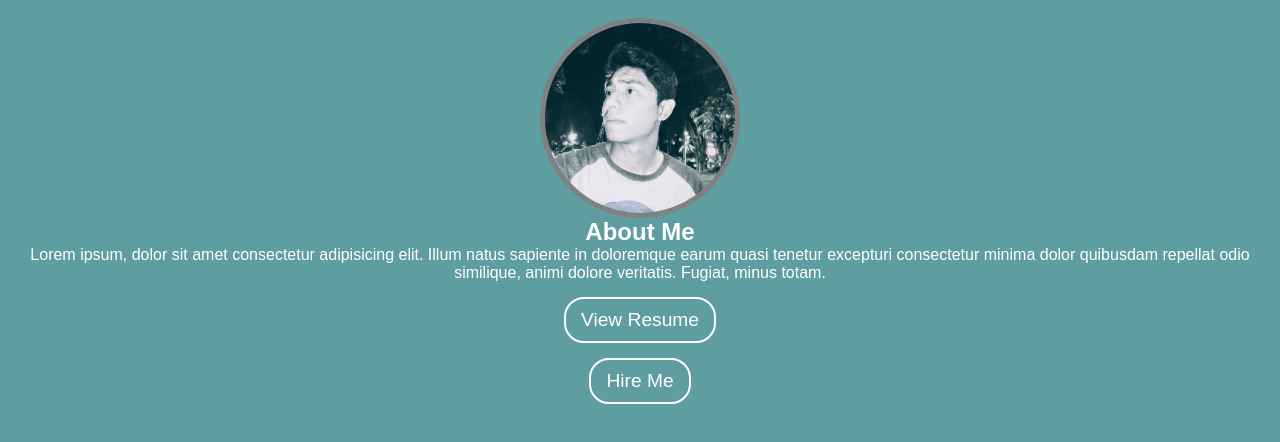
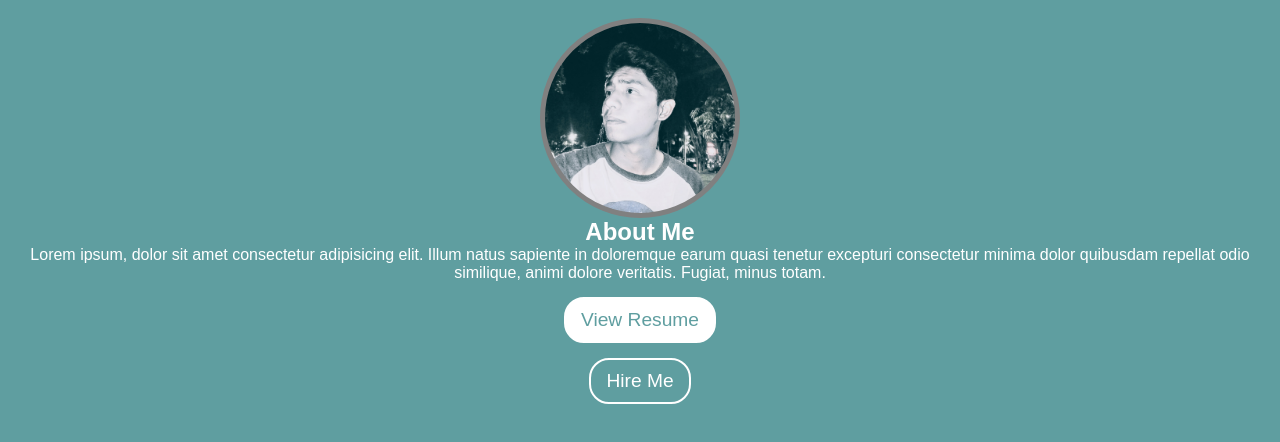
Before and after one commit to cesarorozco9628/portfolio, a plain HTML site: page index.html in a window 1280 px wide. In both pictures the pointer is over the button "View Resume". Shown: the part 246-688 px from the top of the page. Drawn offline with Linux system fonts and the light colour scheme.

Commit message:
botones con hover

```diff
--- a/css/style.css
+++ b/css/style.css
@@ -91,6 +91,10 @@ nav ul li{
     border-radius: 20px;
     background: none;
   }
+  .stl-button:hover {
+      background: white;
+      color: cadetblue;
+  }
  /* ============ Main ============= */
  .dpl-img {
      display: flex;
```
